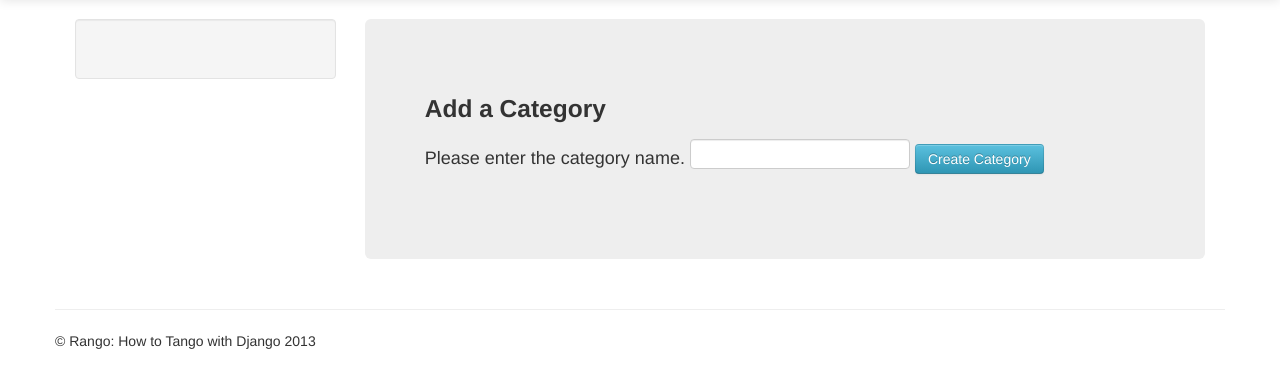
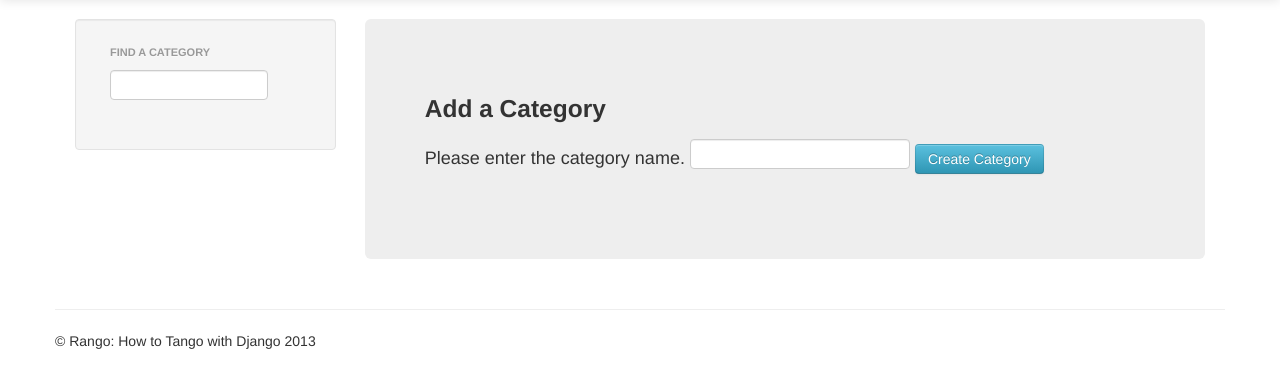
Before and after one commit to codedesigner/tango_with_django, a Django app: page /rango/add_category/ in a window 1280 px wide. Shown: the part 41-429 px from the top of the page. Run offline with Django 3.2, Linux system fonts and the light colour scheme; the visitor is signed in with stand-in values (Sample User, id 1); data that the repository does not hold is empty; some libraries are stand-ins or nearby versions.

Commit message:
added add button for search results on category page with errors(no jquery).

```diff
--- a/tango_with_djnago_project/rango/admin.py
+++ b/tango_with_djnago_project/rango/admin.py
@@ -1,12 +1,12 @@
 from django.contrib import admin
 from rango.models import Category, Page, UserProfile
 
-"""class CategoryAdmin(admin.ModelAdmin):
-  fields = ['name', 'views', 'like']"""
+class CategoryAdmin(admin.ModelAdmin):
+  list_display = ('name', 'views', 'likes')
 
 class PageAdmin(admin.ModelAdmin):
   list_display = ('title', 'category', 'url')
 
-admin.site.register(Category)
+admin.site.register(Category, CategoryAdmin)
 admin.site.register(Page, PageAdmin)
 admin.site.register(UserProfile)
--- a/tango_with_djnago_project/rango/urls.py
+++ b/tango_with_djnago_project/rango/urls.py
@@ -13,8 +13,10 @@ urlpatterns = patterns('',
       url(r'^login/$', views.user_login, name='login'),
       url(r'^restricted/$', views.restricted, name='restricted'),
       url(r'^logout/$', views.user_logout, name='logout'),
-      #url(r'^search/$', views.search, name='search'),
+      url(r'^search/$', views.search, name='search'),
       url(r'^profile/$', views.profile, name='profile'),
       url(r'^goto/$', views.track_url, name='track_url'),
       url(r'^like_category/$', views.like_category, name='like_category'),
+      url(r'^suggest_category/$', views.suggest_category, name='suggest_category'),
+      url(r'^auto_add_page/$', views.auto_add_page, name='auto_add_page'),
 )
--- a/tango_with_djnago_project/rango/views.py
+++ b/tango_with_djnago_project/rango/views.py
@@ -130,8 +130,16 @@ def about(request):
 #     return render_to_response('rango/category_list.html', context_dict, context)
 
 
-def get_category_list():
-    category_list = Category.objects.all()
+def get_category_list(max_results=0, starts_with=''):
+    category_list = []
+    if starts_with:
+        category_list = Category.objects.filter(name__isstartswith=starts_with)
+    else:
+        category_list = Category.objects.all()
+    if max_results > 0:
+        if len(category_list) > max_results:
+            category_list = category_list[:max_results]
+
     for category in category_list:
         category.url = encode_url(category.name)
     return category_list
@@ -151,13 +159,14 @@ def category(request, category_name_url):
     category_name = decode_url(category_name_url)
 
     # Build up the dictionary we will use as out template context dictionary.
-    context_dict = {'category_name': category_name, 'category_name_url': category_name_url}
+    cat_list = get_category_list()
+    context_dict = {'category_name': category_name, 'cat_list': cat_list}
 
     category_list = get_category_list()
     context_dict['category_list'] = category_list
 
     try:
-        # Find the category with the given name.
+        # Find the category with the given name.,
         # Raises an exception if the category doesn't exist.
         # We also do a case insensitive match.
         category = Category.objects.get(name=category_name)
@@ -374,3 +383,38 @@ def like_category(request):
             category.likes = likes
             category.save()
         return HttpResponse(likes)
+
+def suggest_category(request):
+    context = RequestContext(request)
+    category_list = []
+    starts_with = ''
+    if request.method == 'GET':
+        starts_with = request.GET['suggestion']
+    category_list = get_category_list(8, starts_with)
+
+    return render_to_response('rango/category_list.html', {'category_list':category_list}, context)
+
+@login_required
+def auto_add_page(request):
+    context = RequestContext(request)
+    cat_id = None
+    url = None
+    title = None
+    context_dict = {}
+    if request.method == 'GET':
+        cat_id = request.GET['category_id']
+        url = request.GET['url']
+        title = request.GET['title']
+        if cat_id:
+            category = Category.objects.get(id=int(cat_id))
+            p = Page.objects.get_or_create(category=category)
+            p.title = title
+            p.url = url
+            p.save()
+
+            pages = Page.objects.filter(category=category).order_by('-views')
+
+            # Adds our results list to the template context under the name pages.
+            context_dict['pages'] = pages
+
+    return render_to_response('rango/page_list.html', context_dict, context)
--- a/tango_with_djnago_project/static/bootstrap/js/rango-ajax.js
+++ b/tango_with_djnago_project/static/bootstrap/js/rango-ajax.js
@@ -1,6 +1,5 @@
 $(document).ready(function) {
 
-});
 
 $('#likes').click(function(){
   var catid;
@@ -10,3 +9,17 @@ $('#likes').click(function(){
         $('#likes').hide();
   });
 });
+
+$('#suggestion').keyup(function(){
+  var query;
+  query = $(this).val();
+  $.get('/rango/suggest_category/', {suggestion: query}, function(data){
+    $('#categories').html(data);
+  });
+});
+
+$(".rango-add").click(function(){
+
+});
+
+});
--- a/tango_with_djnago_project/templates/rango/base.html
+++ b/tango_with_djnago_project/templates/rango/base.html
@@ -64,6 +64,18 @@
                   {% include 'rango/category_list.html' %}
                 {% endif %}
               </div>
+              <ul class="nav nav-list">
+                <li class="nav-header">Find a Category</li>
+                <form>
+                  <label></label>
+                  <li><input class="serach-query span10" type="text" name="suggestion" value="" id="suggestion"></li>
+                </form>
+              </ul>
+              {% if category_list %}
+                <div id="categories">
+                  {% include 'rango/category_list.html' with category_list=category_list %}
+                </div>
+              {% endif %}
             </div>
             <!--/.well -->
           </div>
```
Also changed, not shown: tango_with_djnago_project/templates/rango/category.html (+18 -12 lines).
